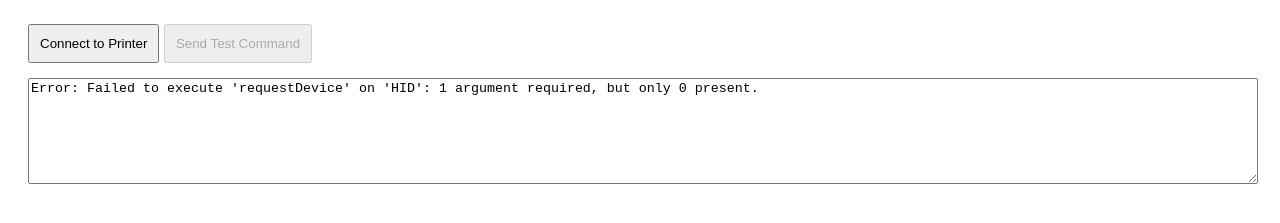
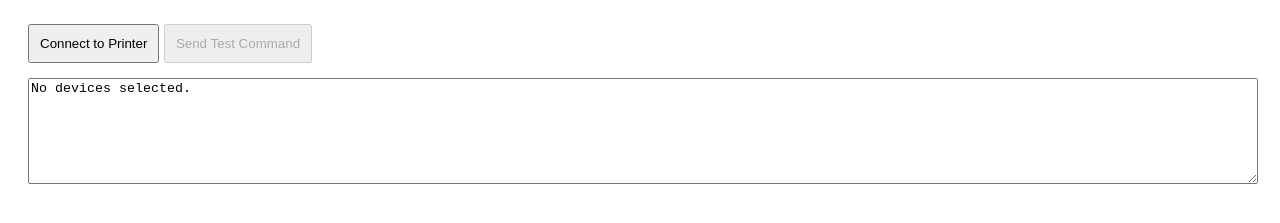
Before and after one commit to faisalindrianto/web-hid-debug, a plain HTML site: page index.html in a window 1280 px wide. Both pictures are taken after a click on the button "Connect to Printer". Shown: the part 89-312 px from the top of the page. Drawn offline with Linux system fonts and the light colour scheme.

Commit message:
Update index.html

```diff
--- a/index.html
+++ b/index.html
@@ -39,7 +39,7 @@
     document.getElementById('connect').addEventListener('click', async () => {
       try {
         // Request access to a HID device
-        const devices = await navigator.hid.requestDevice();
+        const devices = await navigator.hid.requestDevice({ filters: [] });
 
         if (devices.length > 0) {
           device = devices[0];
```
